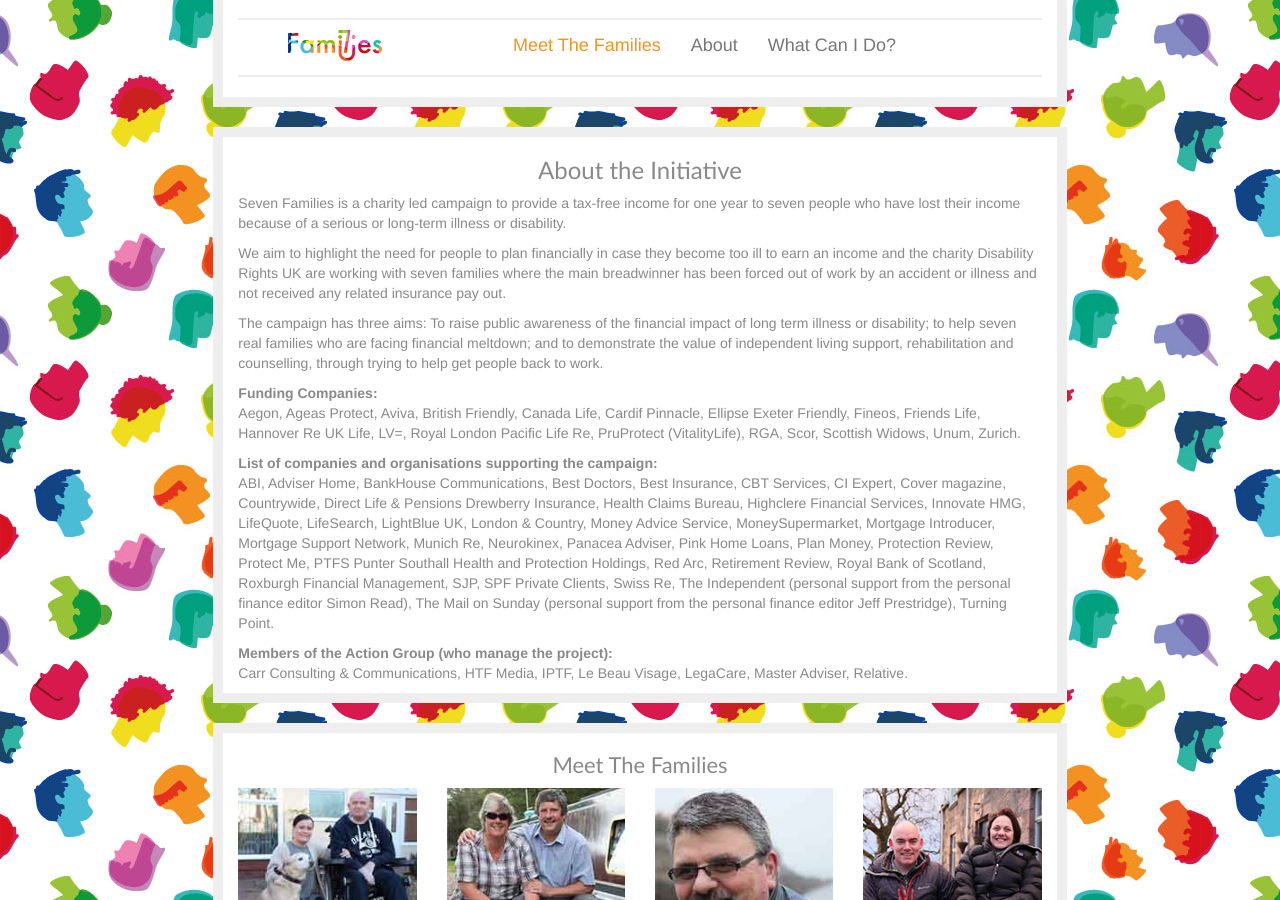
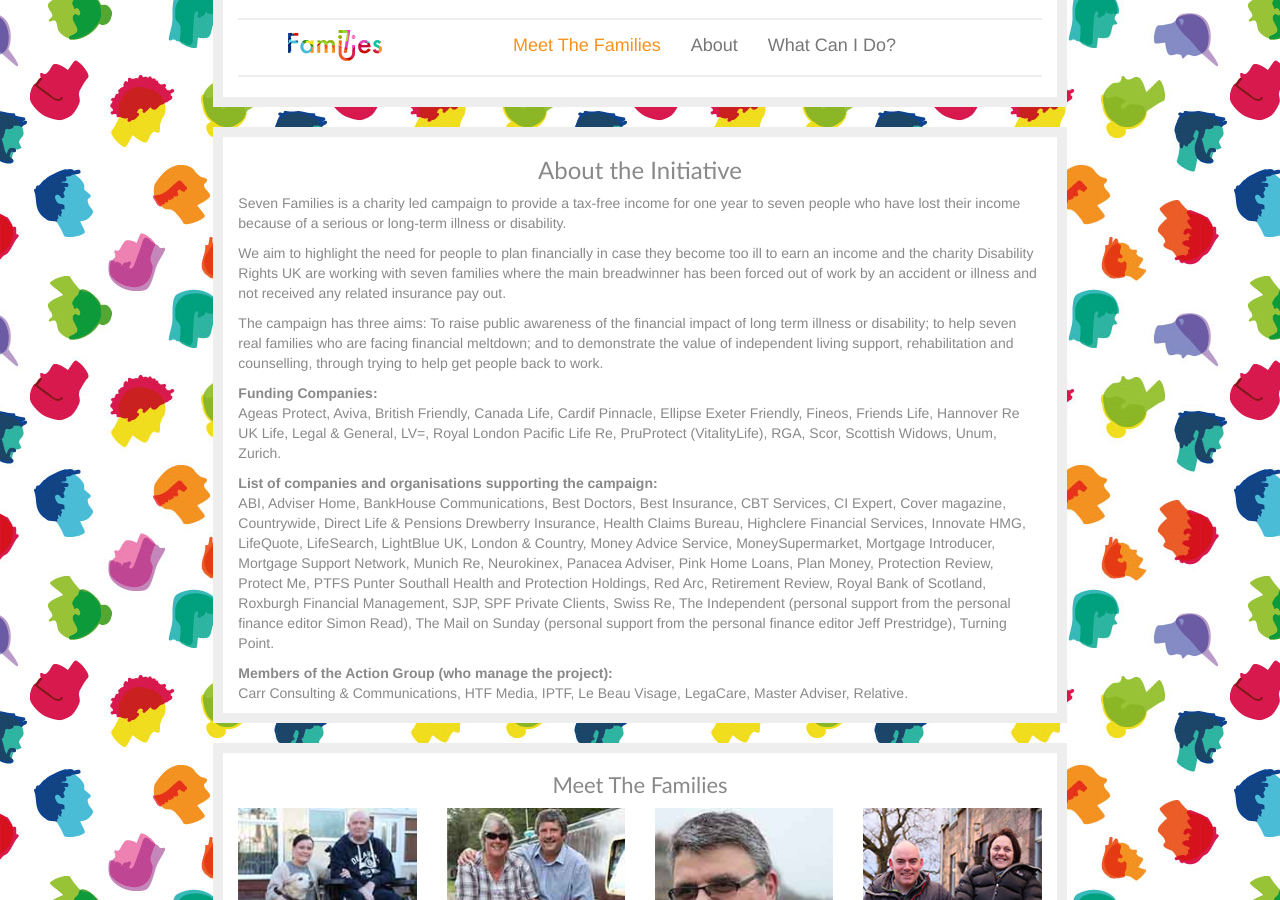
Before and after one commit to big-cat/7-families, a Jekyll site: the page built from about/index.html, in a window 1280 px wide and 900 px high. Built offline with Jekyll 4.4.1, drawn with Linux system fonts in a browser that asks for light colours.

Commit message:
Updated About

```diff
--- a/about/index.html
+++ b/about/index.html
@@ -29,15 +29,21 @@
 				The campaign has three aims: To raise public awareness of the financial impact of long term illness or disability; to help seven real families who are facing financial meltdown; and to demonstrate the value of independent living support, rehabilitation and counselling, through trying to help get people back to work.
 			  </p>
 			  <p>
-                                    <strong>Funding Companies:</strong><br />
-                                    Aegon, Ageas Protect, Aviva, British Friendly, Canada Life, Cardif Pinnacle, Ellipse Exeter Friendly, Fineos, Friends Life, Hannover Re UK Life, LV=, Royal London Pacific Life Re, PruProtect (VitalityLife), RGA, Scor, Scottish Widows, Unum, Zurich.
+				<strong>Funding Companies:</strong>
+				<br />
+				Ageas Protect, Aviva, British Friendly, Canada Life, Cardif Pinnacle,
+Ellipse Exeter Friendly, Fineos, Friends Life, Hannover Re UK Life,
+Legal &amp; General, LV=, Royal London Pacific Life Re, PruProtect
+(VitalityLife), RGA, Scor, Scottish Widows, Unum, Zurich.
 			  </p>
 			  <p>
-                                    <strong>List of companies and organisations supporting the campaign:</strong><br />
+				<strong>List of companies and organisations supporting the campaign:</strong>
+				<br />
 				ABI, Adviser Home, BankHouse Communications, Best Doctors, Best Insurance, CBT Services, CI Expert, Cover magazine, Countrywide, Direct Life &amp; Pensions Drewberry Insurance, Health Claims Bureau, Highclere Financial Services, Innovate HMG, LifeQuote, LifeSearch, LightBlue UK, London &amp; Country, Money Advice Service, MoneySupermarket, Mortgage Introducer, Mortgage Support Network, Munich Re, Neurokinex, Panacea Adviser,  Pink Home Loans, Plan Money, Protection Review, Protect Me, PTFS Punter Southall Health and Protection Holdings, Red Arc, Retirement Review, Royal Bank of Scotland, Roxburgh Financial Management, SJP, SPF Private Clients, Swiss Re, The Independent (personal support from the personal finance editor Simon Read), The Mail on Sunday (personal support from the personal finance editor Jeff Prestridge), Turning Point.
 			  </p>
 			  <p>
-                                    <strong>Members of the Action Group (who manage the project):</strong><br />
+				<strong>Members of the Action Group (who manage the project):</strong>
+				<br />
 				Carr Consulting &amp; Communications, HTF Media, IPTF, Le Beau Visage, LegaCare, Master Adviser, Relative.
 			  </p>
 			</div>
```
Lines whose indentation alone changed are shown as unchanged.
